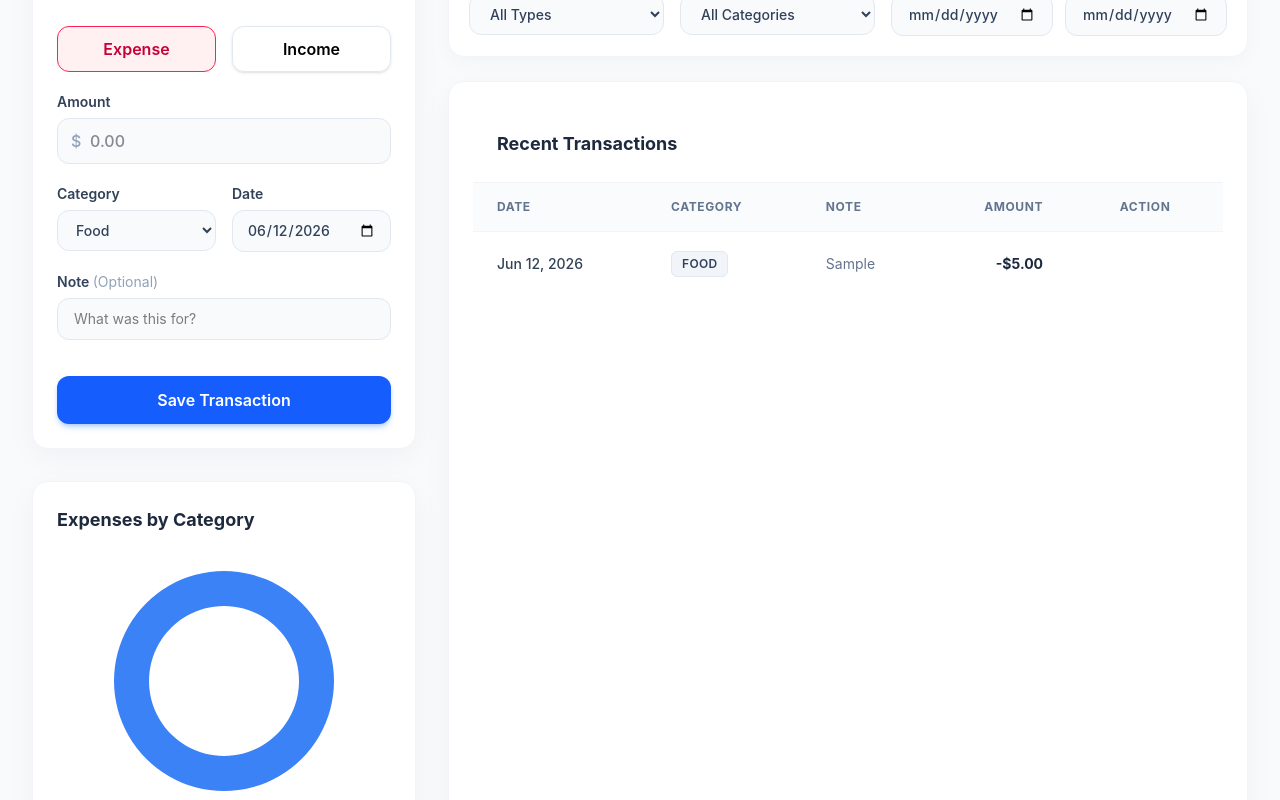
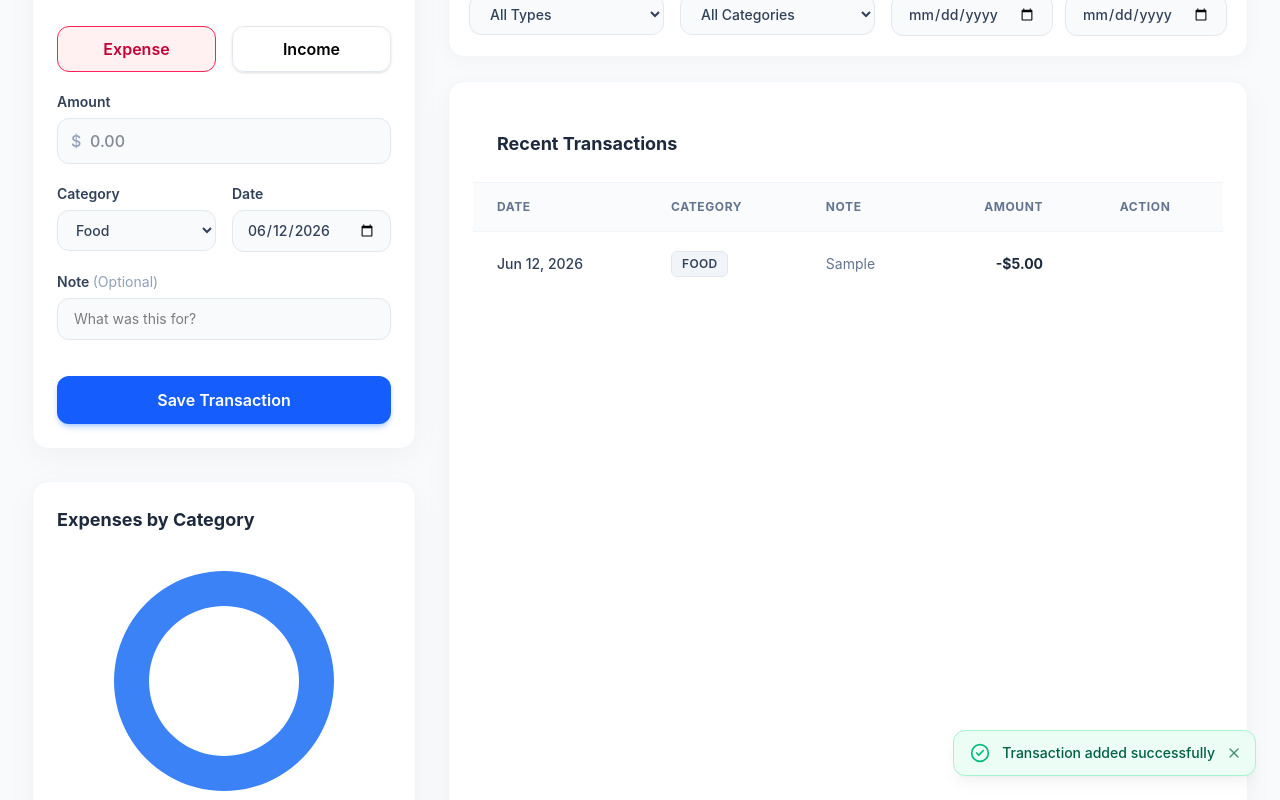
Before and after one commit to muhammeddishanv/finance_tracker, a React (Vite) app: page / in a window 1280 px wide. Both pictures are taken after typing "5", "Sample" into the empty fields and a click on the button "Save Transaction". Shown: the part 453-1253 px from the top of the page. Built offline with nearby package versions, Linux system fonts and the light colour scheme.

Commit message:
feat: add dashboard UI with transaction management, deletion confirmation, and feedback toasts

```diff
--- a/src/App.tsx
+++ b/src/App.tsx
@@ -5,6 +5,8 @@ import { InsightCard } from './components/dashboard/InsightCard';
 import { TransactionForm } from './components/transaction/TransactionForm';
 import { TransactionTable } from './components/transaction/TransactionTable';
 import { CategoryFilter } from './components/transaction/CategoryFilter';
+import { ConfirmModal } from './components/ui/ConfirmModal';
+import { Toast, type ToastType } from './components/ui/Toast';
 import { useTransactions } from './hooks/useTransactions';
 import type { Transaction } from './types/transaction';
 
@@ -20,6 +22,18 @@ function App() {
   // Edit state
   const [editingTransaction, setEditingTransaction] = useState<Transaction | null>(null);
 
+  // UI state
+  const [transactionToDelete, setTransactionToDelete] = useState<string | null>(null);
+  const [toast, setToast] = useState<{ isVisible: boolean; message: string; type: ToastType }>({
+    isVisible: false,
+    message: '',
+    type: 'success'
+  });
+
+  const showToast = (message: string, type: ToastType = 'success') => {
+    setToast({ isVisible: true, message, type });
+  };
+
   // Apply filters
   const filteredTransactions = transactions.filter(t => {
     if (selectedType !== 'all' && t.type !== selectedType) return false;
@@ -33,16 +47,30 @@ function App() {
     if (editingTransaction) {
       updateTransaction(data);
       setEditingTransaction(null);
+      showToast('Transaction updated successfully');
     } else {
       addTransaction(data);
+      showToast('Transaction added successfully');
+    }
+  };
+
+  const confirmDelete = (id: string) => {
+    setTransactionToDelete(id);
+  };
+
+  const handleDelete = () => {
+    if (transactionToDelete) {
+      deleteTransaction(transactionToDelete);
+      setTransactionToDelete(null);
+      showToast('Transaction deleted successfully');
     }
   };
 
   return (
-    <div className="min-h-screen bg-slate-50 p-4 md:p-8">
+    <div className="min-h-screen bg-slate-50 p-4 md:p-8 font-sans selection:bg-blue-100 selection:text-blue-900">
       <div className="max-w-7xl mx-auto space-y-8">
         <header>
-          <h1 className="text-3xl font-bold text-slate-900">Finance Tracker</h1>
+          <h1 className="text-3xl font-bold text-slate-900 tracking-tight">Finance Tracker</h1>
           <p className="text-slate-500 mt-1">Manage your income and expenses easily.</p>
         </header>
 
@@ -76,7 +104,7 @@ function App() {
               <div className="flex-1">
                 <TransactionTable
                   transactions={filteredTransactions}
-                  onDelete={deleteTransaction}
+                  onDelete={confirmDelete}
                   onEdit={setEditingTransaction}
                 />
               </div>
@@ -84,6 +112,21 @@ function App() {
           </div>
         </main>
       </div>
+
+      <ConfirmModal
+        isOpen={!!transactionToDelete}
+        title="Delete Transaction"
+        message="Are you sure you want to delete this transaction? This action cannot be undone."
+        onConfirm={handleDelete}
+        onCancel={() => setTransactionToDelete(null)}
+      />
+
+      <Toast
+        isVisible={toast.isVisible}
+        message={toast.message}
+        type={toast.type}
+        onClose={() => setToast(prev => ({ ...prev, isVisible: false }))}
+      />
     </div>
   );
 }
--- a/src/components/ui/ConfirmModal.tsx
+++ b/src/components/ui/ConfirmModal.tsx
@@ -0,0 +1,48 @@
+import React from 'react';
+
+interface ConfirmModalProps {
+  isOpen: boolean;
+  title: string;
+  message: string;
+  onConfirm: () => void;
+  onCancel: () => void;
+  confirmText?: string;
+  cancelText?: string;
+}
+
+export function ConfirmModal({
+  isOpen,
+  title,
+  message,
+  onConfirm,
+  onCancel,
+  confirmText = 'Delete',
+  cancelText = 'Cancel',
+}: ConfirmModalProps) {
+  if (!isOpen) return null;
+
+  return (
+    <div className="fixed inset-0 z-50 flex items-center justify-center p-4 bg-slate-900/40 backdrop-blur-sm animate-in fade-in duration-200">
+      <div className="bg-white rounded-2xl shadow-xl w-full max-w-sm overflow-hidden animate-in zoom-in-95 duration-200">
+        <div className="p-6">
+          <h3 className="text-xl font-bold text-slate-800 mb-2">{title}</h3>
+          <p className="text-slate-500 mb-8 leading-relaxed">{message}</p>
+          <div className="flex gap-3 justify-end">
+            <button
+              onClick={onCancel}
+              className="px-4 py-2 font-medium text-slate-600 bg-slate-100 hover:bg-slate-200 rounded-lg transition-colors"
+            >
+              {cancelText}
+            </button>
+            <button
+              onClick={onConfirm}
+              className="px-4 py-2 font-medium text-white bg-rose-500 hover:bg-rose-600 rounded-lg transition-colors shadow-md shadow-rose-500/20"
+            >
+              {confirmText}
+            </button>
+          </div>
+        </div>
+      </div>
+    </div>
+  );
+}
--- a/src/components/ui/Toast.tsx
+++ b/src/components/ui/Toast.tsx
@@ -0,0 +1,46 @@
+import React, { useEffect } from 'react';
+import { CheckCircle2, XCircle, X } from 'lucide-react';
+
+export type ToastType = 'success' | 'error';
+
+export interface ToastProps {
+  message: string;
+  type?: ToastType;
+  isVisible: boolean;
+  onClose: () => void;
+}
+
+export function Toast({ message, type = 'success', isVisible, onClose }: ToastProps) {
+  useEffect(() => {
+    if (isVisible) {
+      const timer = setTimeout(() => {
+        onClose();
+      }, 3000);
+      return () => clearTimeout(timer);
+    }
+  }, [isVisible, onClose]);
+
+  if (!isVisible) return null;
+
+  const bgColors = {
+    success: 'bg-emerald-50 border-emerald-200 text-emerald-800',
+    error: 'bg-rose-50 border-rose-200 text-rose-800',
+  };
+
+  const icons = {
+    success: <CheckCircle2 className="w-5 h-5 text-emerald-500" />,
+    error: <XCircle className="w-5 h-5 text-rose-500" />,
+  };
+
+  return (
+    <div className="fixed bottom-6 right-6 z-50 animate-in slide-in-from-bottom-5 fade-in duration-300">
+      <div className={`flex items-center gap-3 px-4 py-3 rounded-xl border shadow-lg shadow-black/5 ${bgColors[type]}`}>
+        {icons[type]}
+        <p className="font-medium pr-6 text-sm">{message}</p>
+        <button onClick={onClose} className="p-1.5 hover:bg-black/5 rounded-md absolute right-2 top-1/2 -translate-y-1/2 transition-colors">
+          <X className="w-4 h-4 opacity-70 hover:opacity-100" />
+        </button>
+      </div>
+    </div>
+  );
+}
```
